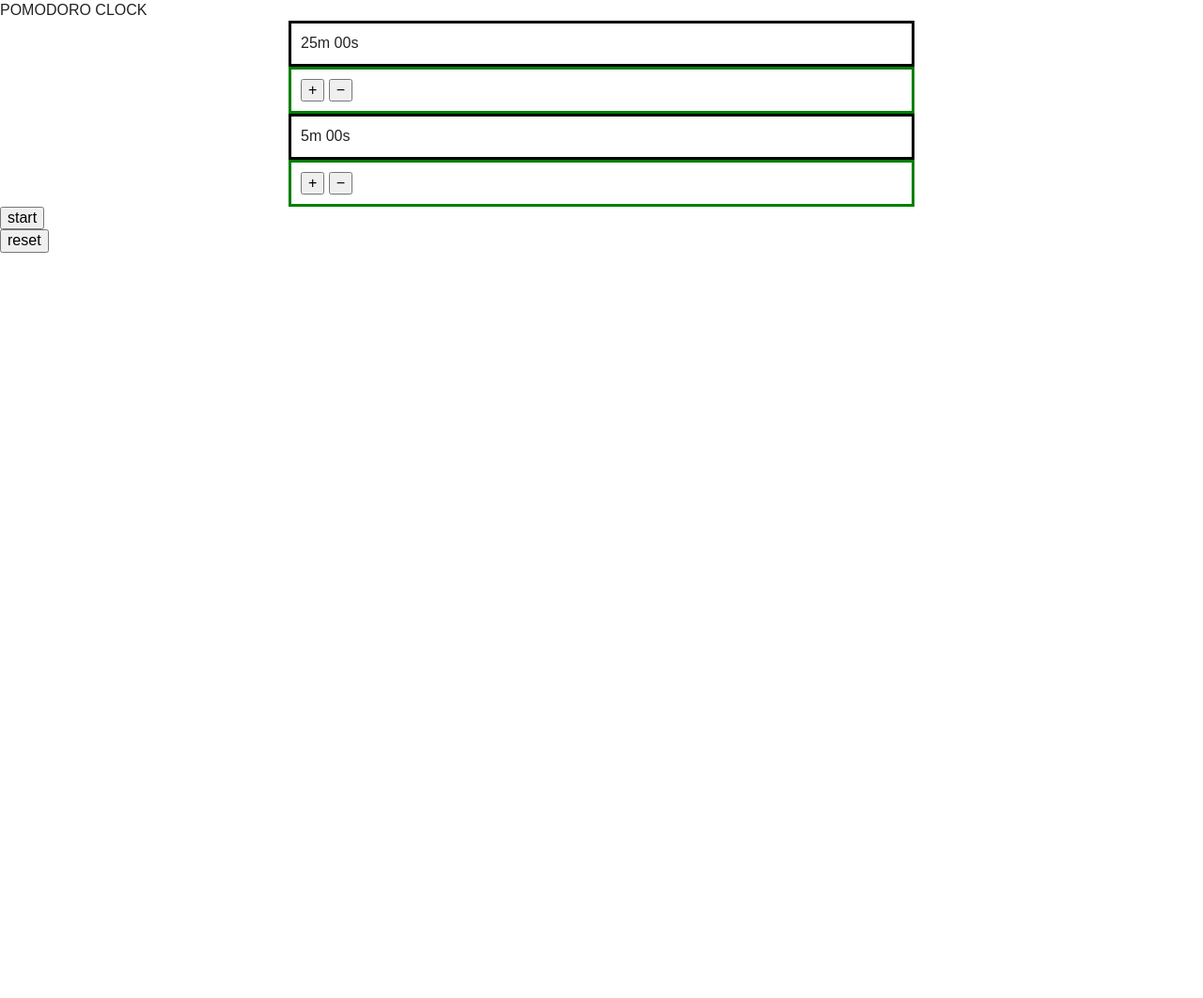
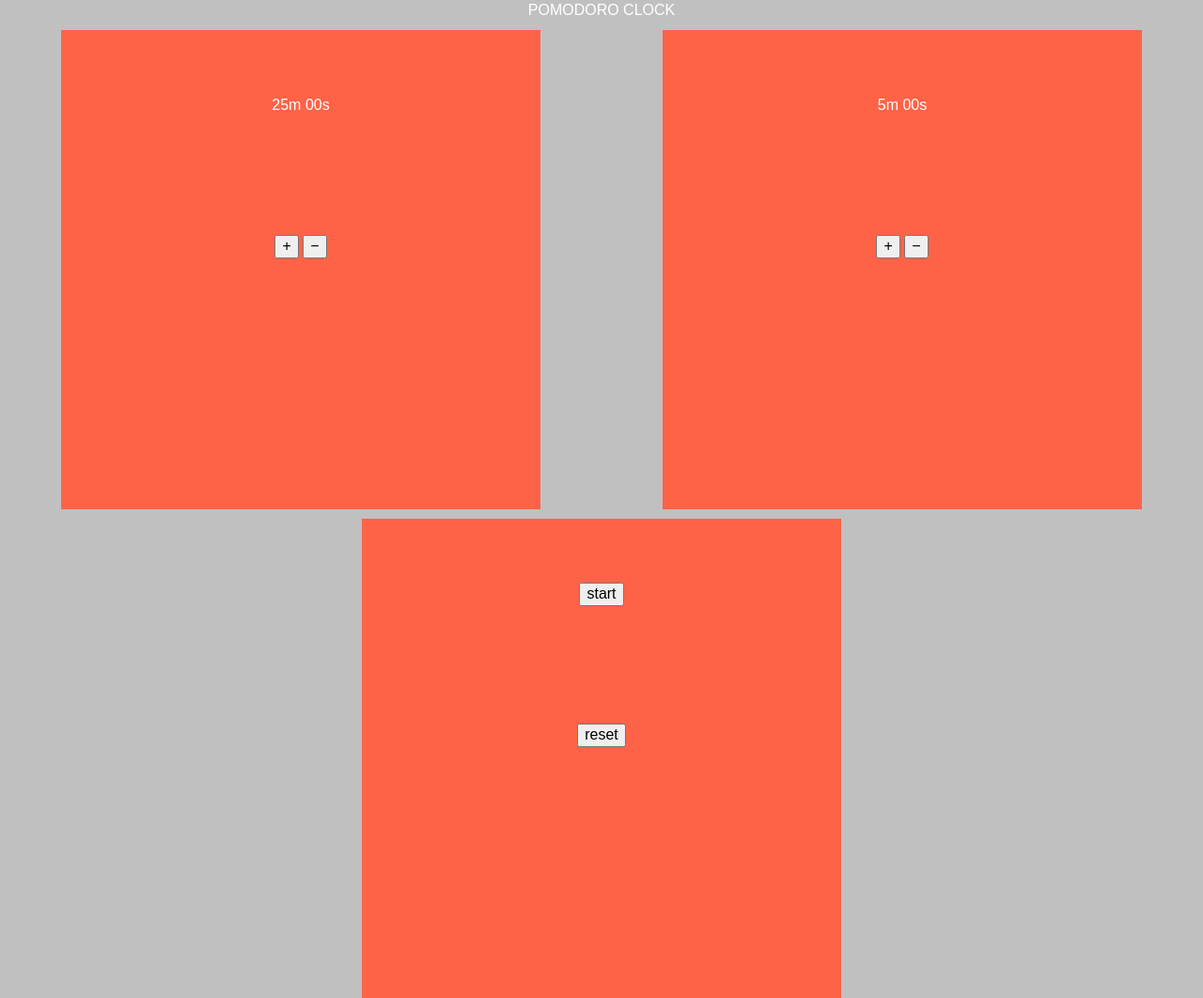
Before and after one commit to TheNewStyles/pomodoro-clock, a plain HTML site: page index.html in a window 1280 px wide. Shown: the whole page at 94% size. Before the commit the page ends 800 px from the top, so only its background shows below. Drawn offline with nearby package versions, Linux system fonts and the light colour scheme.

Commit message:
add basic flexbox layout. Clean up js

```diff
--- a/css/main.css
+++ b/css/main.css
@@ -94,30 +94,46 @@ textarea {
 /* ==========================================================================
    Author's custom styles
    ========================================================================== */
-
-.timer{
-    margin: auto;
-    width: 50%;
-    border: 3px solid black;
-    padding: 10px;
+body{
+    background-color: silver;
+    color: white;
 }
 
-.buttons{
-    margin: auto;
-    width: 50%;
-    border: 3px solid green;
-    padding: 10px;
+.flex-container {
+    padding: 0;
+    margin: 0;
+    list-style: none;
+
+    display: -webkit-box;
+    display: -moz-box;
+    display: -ms-flexbox;
+    display: -webkit-flex;
+    display: flex;
+
+    -webkit-flex-flow: row wrap;
+    justify-content: space-around;
 }
 
+.flex-item {
+    background: tomato;
+    padding: 5px;
+    width: 500px;
+    height: 500px;
+    margin-top: 10px;
 
+    line-height: 150px;
+    color: white;
+    text-align: center;
+}
 
+/*#start_reset{*/
+    /*display: flex;*/
+/*}*/
 
-
-
-
-
-
-
+/*#start_reset div{*/
+    /*margin: auto;*/
+    /*display: inline-flex;*/
+/*}*/
 
 
 
--- a/index.html
+++ b/index.html
@@ -21,8 +21,10 @@
             <p class="browserupgrade">You are using an <strong>outdated</strong> browser. Please <a href="https://browsehappy.com/">upgrade your browser</a> to improve your experience and security.</p>
         <![endif]-->
 
-        <span>POMODORO CLOCK</span>
-        <section id="work_container">
+        <span class="flex-container">POMODORO CLOCK</span>
+
+        <div class="flex-container">
+            <section id="work_container" class="flex-item">
                 <div class="timer">
                     <div id="work">
                         <span id="work_minutes">25</span><span>m</span>
@@ -35,7 +37,7 @@
                 </div>
             </section>
 
-        <section id="break_container">
+            <section id="break_container" class="flex-item">
                 <div class="timer">
                     <div id="break">
                         <span id="break_minutes">5</span><span>m</span>
@@ -48,7 +50,7 @@
                 </div>
             </section>
 
-        <section>
+            <section id="start_reset" class="flex-item">
                 <div id="start">
                     <button id="start_button">start</button>
                 </div>
@@ -56,6 +58,11 @@
                     <button id="reset_button">reset</button>
                 </div>
             </section>
+        </div>
+
+
+
+
 
     </body>
 </html>
--- a/js/main.js
+++ b/js/main.js
@@ -1,7 +1,6 @@
 //html elements
 var startButton = document.getElementById("start_button");
 var resetButton = document.getElementById("reset_button");
-// var pauseButton = document.getElementById("pause_button");
 //work elements
 var workMinutesCount = 25;
 var workDiv = document.getElementById("work");
@@ -18,47 +17,38 @@ var breakMinsUpButton = document.getElementById("break_work_up");
 var breakMinsDownButton = document.getElementById("break_work_down");
 
 // var pause = false;
-var reset = false;
-var running = false;
-var startUp = true;
+var hasReset = false;
+var isRunning = false;
 
 //event listeners
 workMinsUpButton.addEventListener('click', function () {
-    if(running) return;
+    if(isRunning) return;
     workMinutesCount = increaseTime(workMinutesCount, workMinsDiv);
 });
 
 workMinsDownButton.addEventListener('click', function () {
-    if(running) return;
+    if(isRunning) return;
     workMinutesCount = decreaseTime(workMinutesCount, workMinsDiv);
 });
 
 breakMinsUpButton.addEventListener('click', function () {
-    if(running) return;
+    if(isRunning) return;
     breakMinutesCount = increaseTime(breakMinutesCount, breakMinsDiv);
 });
 
 breakMinsDownButton.addEventListener('click', function () {
-    if(running) return;
+    if(isRunning) return;
     breakMinutesCount = decreaseTime(breakMinutesCount, breakMinsDiv);
 });
 
 startButton.addEventListener('click', function() {
-    if(running) return
+    if(isRunning) return
     startTimer(workMinutesCount, workMinsDiv, workSecsDiv, workDiv);
 }, false);
 
 resetButton.addEventListener('click', function() {
     resetTime(25, 5, "00");
 }, false);
-
-// pauseButton.addEventListener('click', function() {
-//     if(pause){
-//         pause = false;
-//     }else {
-//         pause = true;
-//     }
-// }, false);
 
 //helper functions
 function getTime(minutes) {
@@ -82,11 +72,11 @@ function increaseTime(count, div) {
 
 function startTimer(minutes, minutesDiv, secondsDiv, div) {
     var countDownDate = getTime(minutes);
-    reset = false;
-    running = true;
+    hasReset = false;
+    isRunning = true;
 
     var j = setInterval(function() {
-                if (reset) {
+                if (hasReset) {
                     clearInterval(j);
                     return;
                 }
@@ -116,10 +106,6 @@ function resetTime(workMinutes, breakMinutes, seconds) {
     breakSecsDiv.innerHTML = seconds;
     workMinutesCount = workMinutes;
     breakMinutesCount = breakMinutes;
-    reset = true;
-    running = false;
+    hasReset = true;
+    isRunning = false;
 }
-//
-// function pause() {
-//
-// }
```
Lines whose indentation alone changed are shown as unchanged.
